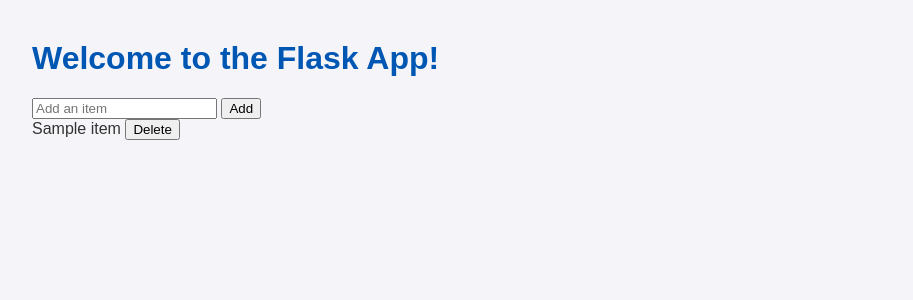
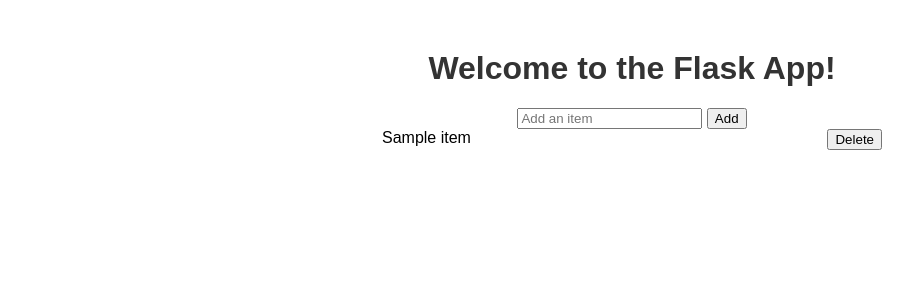
Before and after one commit to AzureBot/flask_app, a Flask app: page / in a window 1280 px wide. Shown: the top 300 px of the page, without its empty margins (8-921 px from the left). Run offline with Flask 2, Linux system fonts and the light colour scheme; a database or web service that is not in the repository returns one stand-in record (values such as "Sample title").

Commit message:
Update index.html

```diff
--- a/templates/index.html
+++ b/templates/index.html
@@ -4,21 +4,41 @@
     <meta charset="UTF-8">
     <meta name="viewport" content="width=device-width, initial-scale=1.0">
     <title>Flask App</title>
-    <link rel="stylesheet" href="{{ url_for('static', filename='style.css') }}">
-    <script src="{{ url_for('static', filename='script.js') }}" defer></script>
+    <style>
+        body {
+            font-family: Arial, sans-serif;
+            text-align: center;
+            margin-top: 50px;
+        }
+        h1 {
+            color: #333;
+        }
+        .container {
+            max-width: 500px;
+            margin: 0 auto;
+        }
+        .item {
+            display: flex;
+            justify-content: space-between;
+            margin-bottom: 10px;
+        }
+    </style>
 </head>
 <body>
     <h1>Welcome to the Flask App!</h1>
     <div class="container">
-        <form id="addForm">
-            <input type="text" name="item" id="itemInput" placeholder="Add an item" required>
+        <form id="addForm" method="post" action="/data">
+            <input type="text" name="item" placeholder="Add an item" required>
             <button type="submit">Add</button>
         </form>
         <div id="items">
             {% for item in items %}
             <div class="item">
                 <span>{{ item.item }}</span>
-                <button class="deleteBtn" data-item="{{ item.item }}">Delete</button>
+                <form method="post" action="/delete" style="display:inline;">
+                    <input type="hidden" name="item" value="{{ item.item }}">
+                    <button type="submit">Delete</button>
+                </form>
             </div>
             {% endfor %}
         </div>
```
